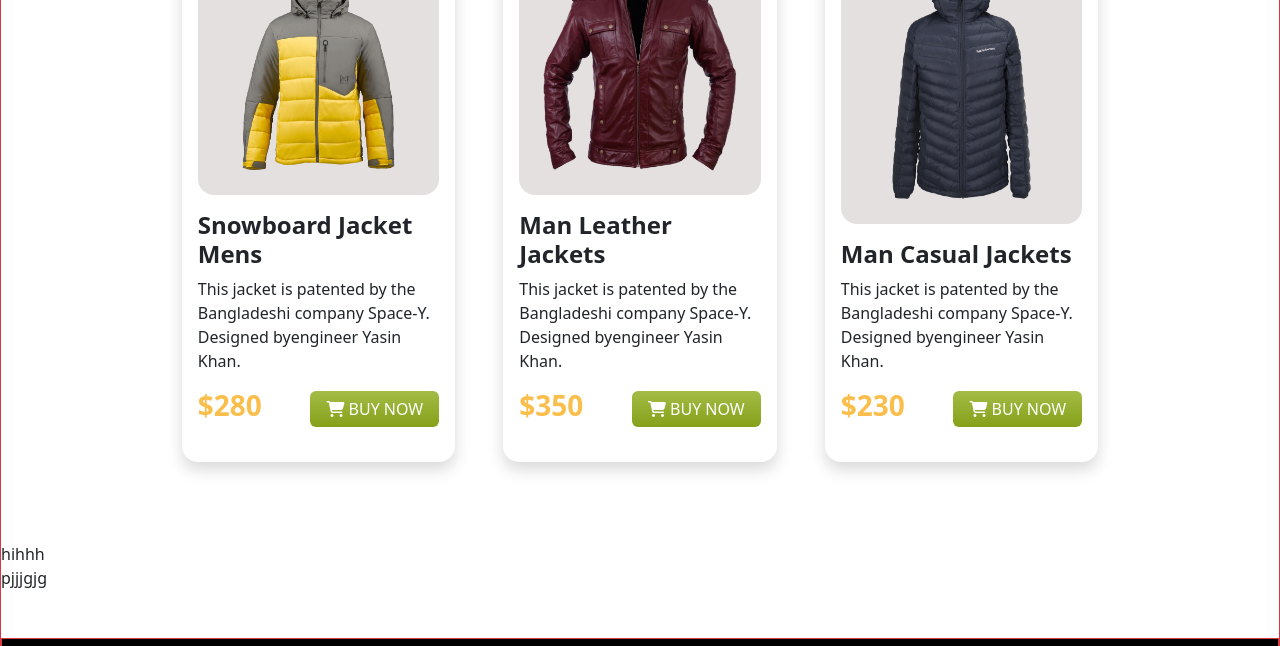
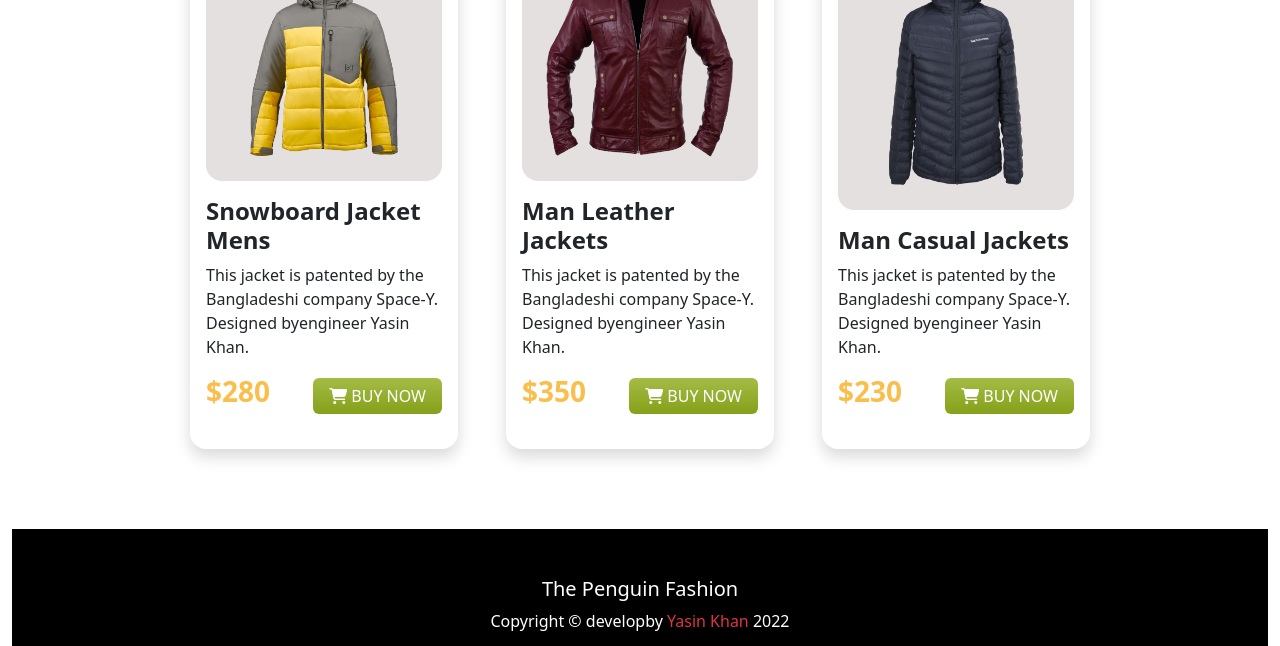
Before and after one commit to yasin2514/Penguin-commerce, a plain HTML site: page index.html in a window 1280 px wide. Shown: the part 1612-2258 px from the top of the page. Drawn offline with nearby package versions, Linux system fonts and the light colour scheme.

Commit message:
footer  done

```diff
--- a/index.html
+++ b/index.html
@@ -51,7 +51,7 @@
         </nav>
         <!-- navbar-end -->
     </header>
-    <main class="position-absolute t-80 container-fluid p-0 border border-danger ">
+    <main class="position-absolute t-80 container-fluid">
         <!-- banner-start -->
         <section class="container-fluid bg-babypink px-0 py-5">
             <div class="container  w-80">
@@ -235,11 +235,9 @@
         <!-- our-service-section -->
         <section>
             <div class="div1">
-                hihhh
 
             </div>
             <div class="div2">
-                pjjjgjg
 
             </div>
         </section>
@@ -247,7 +245,7 @@
 
         <!-- footer-section -->
         <footer id="about-us"
-            class=" mt-5 -0 py-5 bg-black text-white d-flex justify-content-center align-items-center flex-column border border-danger">
+            class=" mt-5 -0 py-5 bg-black text-white d-flex justify-content-center align-items-center flex-column ">
             <h5>The Penguin Fashion</h5>
             <p>Copyright &copy developby <span class="text-danger">Yasin Khan </span> 2022</p>
             <div class="w-25 d-flex justify-content-evenly ">
```
